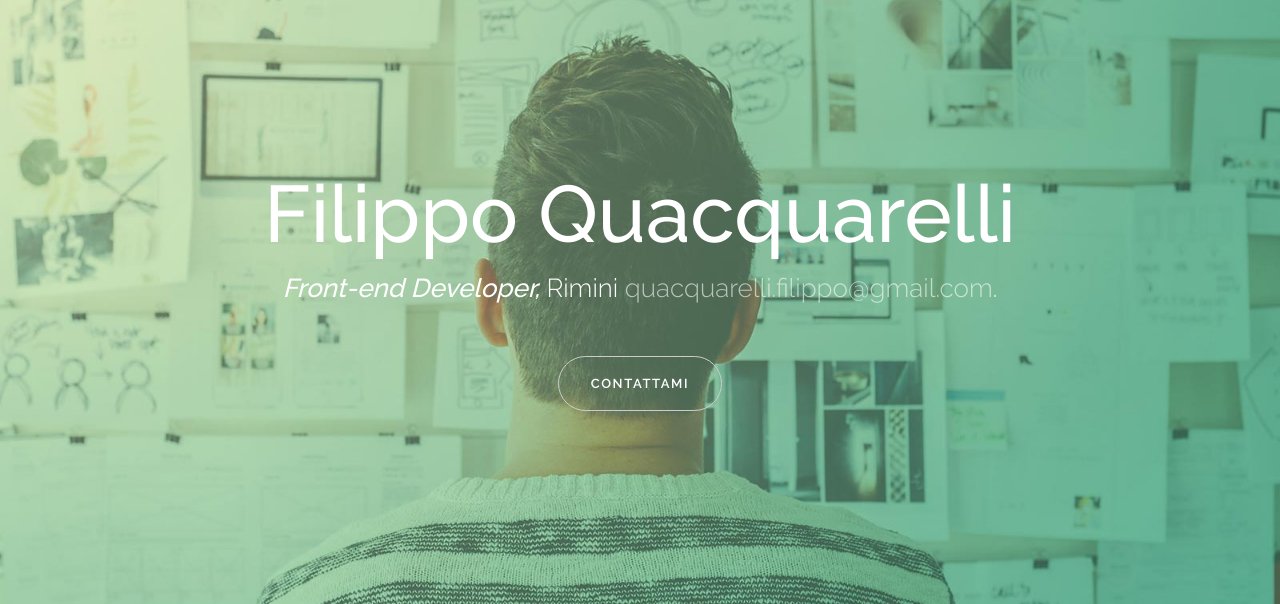
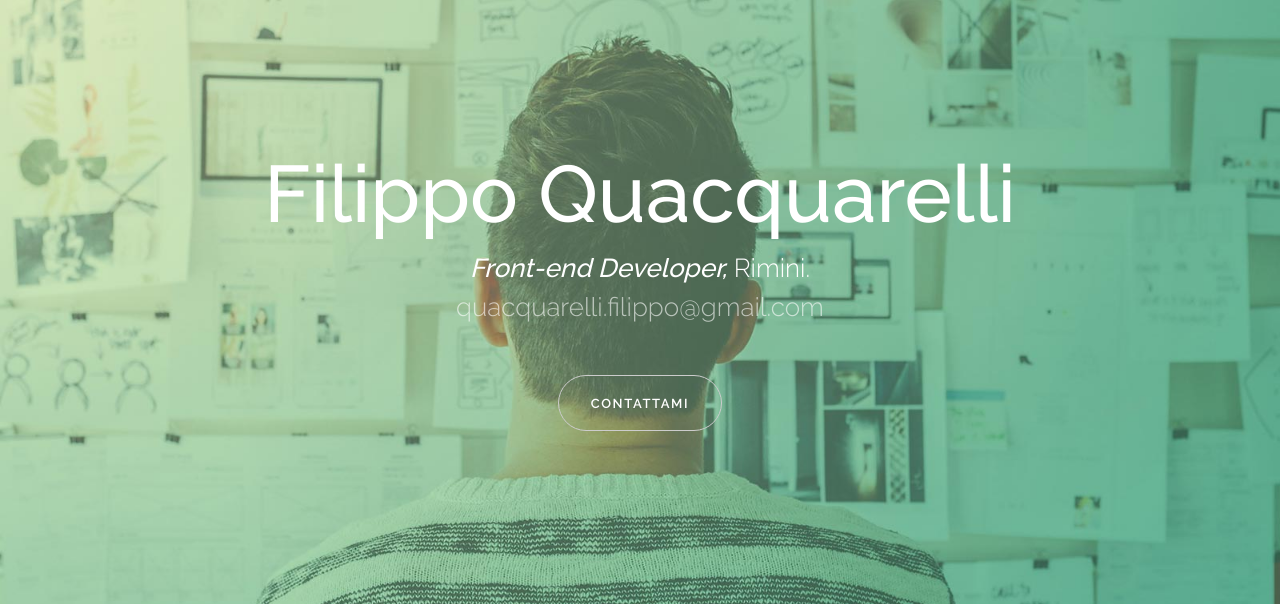
Before and after one commit to filippo-quacquarelli/filippo-quacquarelli.github.io, a plain HTML site: page index.html in a window 1280 px wide. Shown: the part 103-707 px from the top of the page. Drawn offline with Linux system fonts and the light colour scheme; files whose address does not match are found by name.

Commit message:
Update index.html

```diff
--- a/index.html
+++ b/index.html
@@ -52,7 +52,7 @@
     <header class="jumbotron bg-inverse text-xs-center center-vertically" role="banner" style="height: 100%;">
       <div class="container">
         <h1 class="display-3">Filippo Quacquarelli</h1>
-        <h2 class="m-b-3"><em>Front-end Developer,</em> Rimini <a href="mailto:quacquarelli.filippo@gmail.com" class="jumbolink">quacquarelli.filippo@gmail.com</a>.</h2>
+        <h2 class="m-b-3"><em>Front-end Developer,</em> Rimini.<br><a href="mailto:quacquarelli.filippo@gmail.com" class="jumbolink">quacquarelli.filippo@gmail.com</a></h2>
         <a class="btn btn-secondary-outline m-b-1" href="mailto:quacquarelli.filippo@gmail.com" role="button">Contattami</a>
         <ul class="nav nav-inline social-share">
           <li class="nav-item">
```
